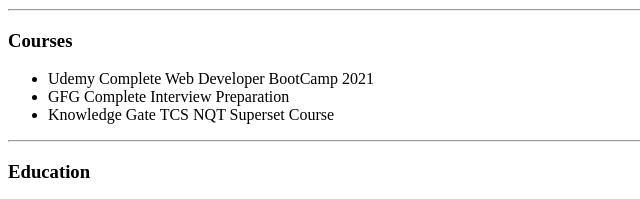
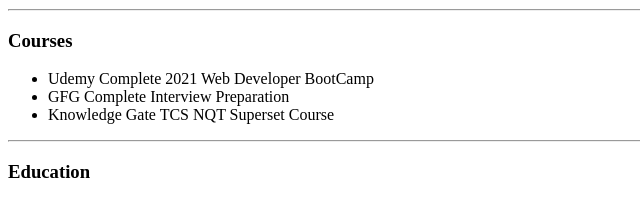
Before and after one commit to vbsurya/cv, a plain HTML site: page index.html in a window 1280 px wide. Shown: the part 312-511 px from the top of the page, 0-640 px from the left. Drawn offline with Linux system fonts and the light colour scheme.

Commit message:
Update index.html

```diff
--- a/index.html
+++ b/index.html
@@ -27,7 +27,7 @@
 
   <h3>Courses</h3>
   <ul>
-    <li>Udemy Complete Web Developer BootCamp 2021</li>
+    <li>Udemy Complete 2021 Web Developer BootCamp</li>
     <li>GFG Complete Interview Preparation</li>
     <li>Knowledge Gate TCS NQT Superset Course</li>
   </ul>
```
